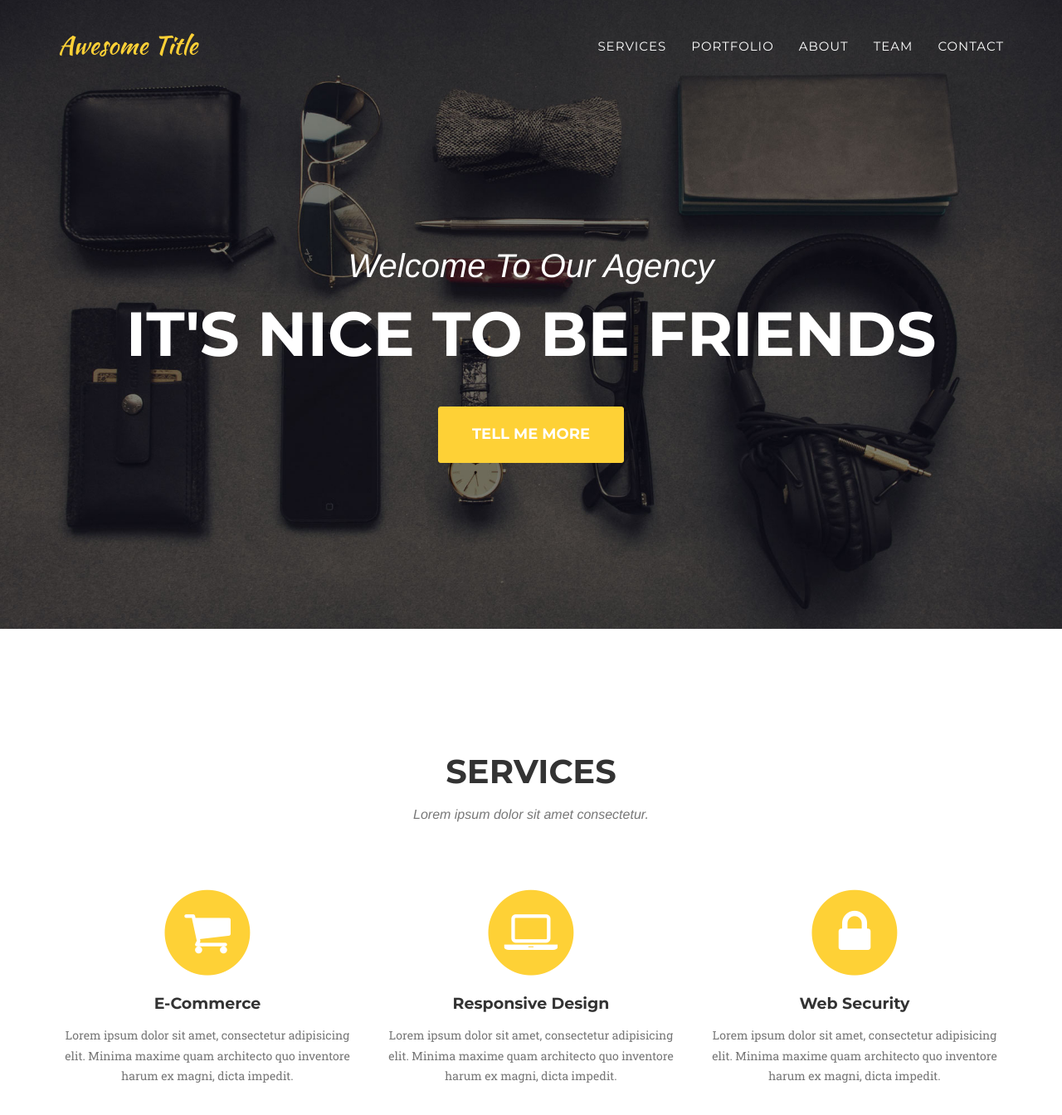
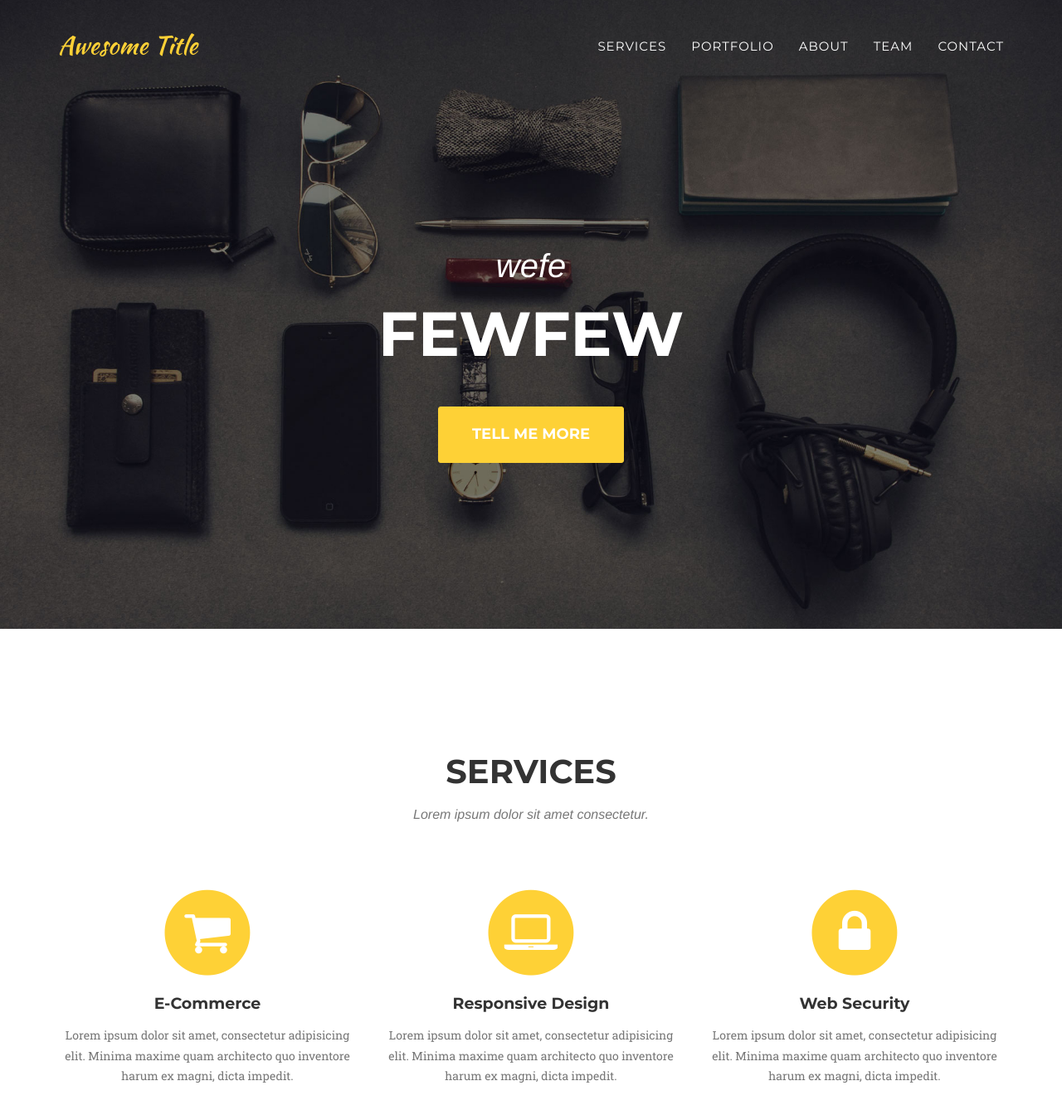
Before and after one commit to heydavid-dev/fkljfklerj-110, a Jekyll site: the page built from index.html, in a window 1280 px wide and 1400 px high. Shown: the top 1344 px of the window at 83% size. Built offline with Jekyll 4.4.1, drawn with Linux system fonts in a browser that asks for light colours; some web fonts are replaced.

Commit message:
Change config.yml file

```diff
--- a/_config.yml
+++ b/_config.yml
@@ -1,9 +1,9 @@
-url: https://y7kim.github.io
-baseurl: /agency-jekyll-theme/
+url: https://heydavid-dev.github.io
+baseurl: /fkljfklerj-110
 
 # Site settings
-header_title: Welcome To Our Agency
-header_subtitle: It's Nice to be Friends
+header_title: wefe
+header_subtitle: fewfew
 
 title: Awesome Title
 email: your-email@domain.com
```
Also changed, not shown: _data/template.yml (line endings or trailing spaces).
